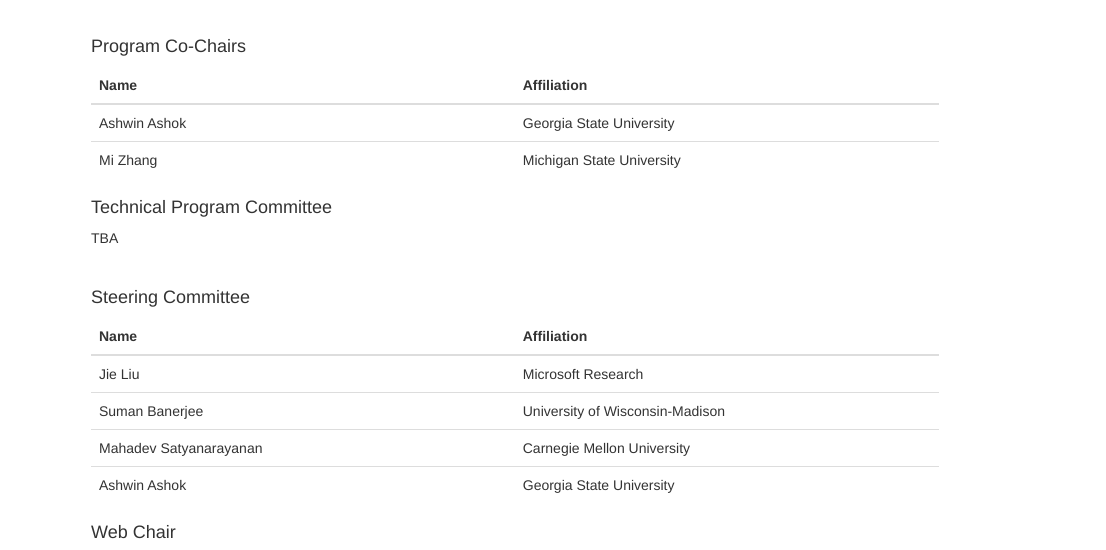
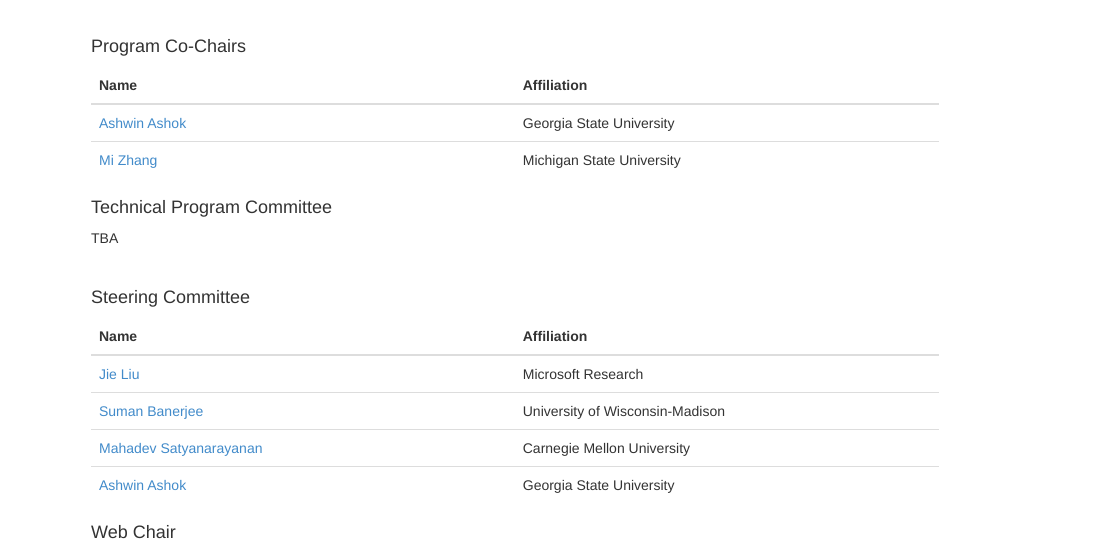
Before and after one commit to ianbacus/ianbacus.github.com, a plain HTML site: page organizers.html in a window 1280 px wide. Shown: the part 390-940 px from the top of the page, 174-1280 px from the left. Drawn offline with Linux system fonts and the light colour scheme.

Commit message:
Added user websites

```diff
--- a/organizers.html
+++ b/organizers.html
@@ -71,11 +71,11 @@
 			<tbody>
 			<!-- Entries -->
 			<tr>
-				<td class="span2">Ashwin Ashok</td>
+				<td><a href="http://www.andrew.cmu.edu/user/ashwina/"> Ashwin Ashok </a> </td>
 				<td>Georgia State University</td>
 			</tr>
 			<tr>
-				<td>Mi Zhang</td>
+				<td><a href="http://www.egr.msu.edu/~mizhang/"> Mi Zhang</a></td>
 				<td>Michigan State University</td>
 			</tr>
 			<!-- End of entries -->
@@ -97,19 +97,19 @@
 			<tbody>
 			<!-- Entries -->
 			<tr>
-				<td>Jie Liu </td>
+				<td><a href="https://www.microsoft.com/en-us/research/people/liuj/"> Jie Liu <a></td>
 				<td>Microsoft Research</td>
 			</tr>
 			<tr>
-				<td>Suman Banerjee</td>
+				<td><a href="http://pages.cs.wisc.edu/~suman/"> Suman Banerjee </a></td>
 				<td>University of Wisconsin-Madison</td>
 			</tr>
 			<tr>
-				<td>Mahadev Satyanarayanan</td>
+				<td><a href="https://www.cylab.cmu.edu/education/faculty/satyanarayanan.html">Mahadev Satyanarayanan</a></td>
 				<td>Carnegie Mellon University</td>
 			</tr>
 			<tr>
-				<td>Ashwin Ashok</td>
+				<td><a href="">Ashwin Ashok</a></td>
 				<td>Georgia State University</td>
 			</tr>
 			<!-- End of entries -->
```
